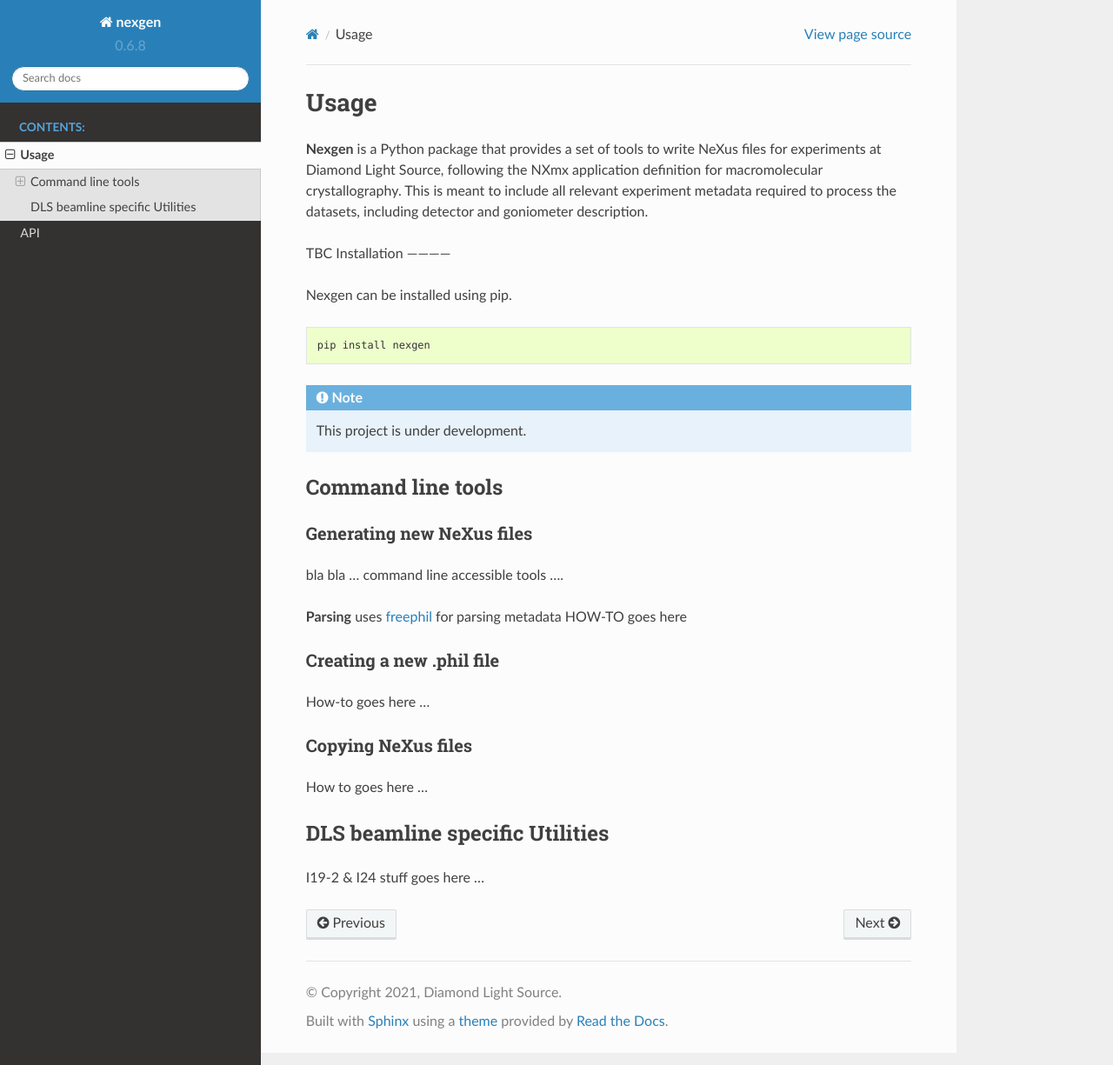
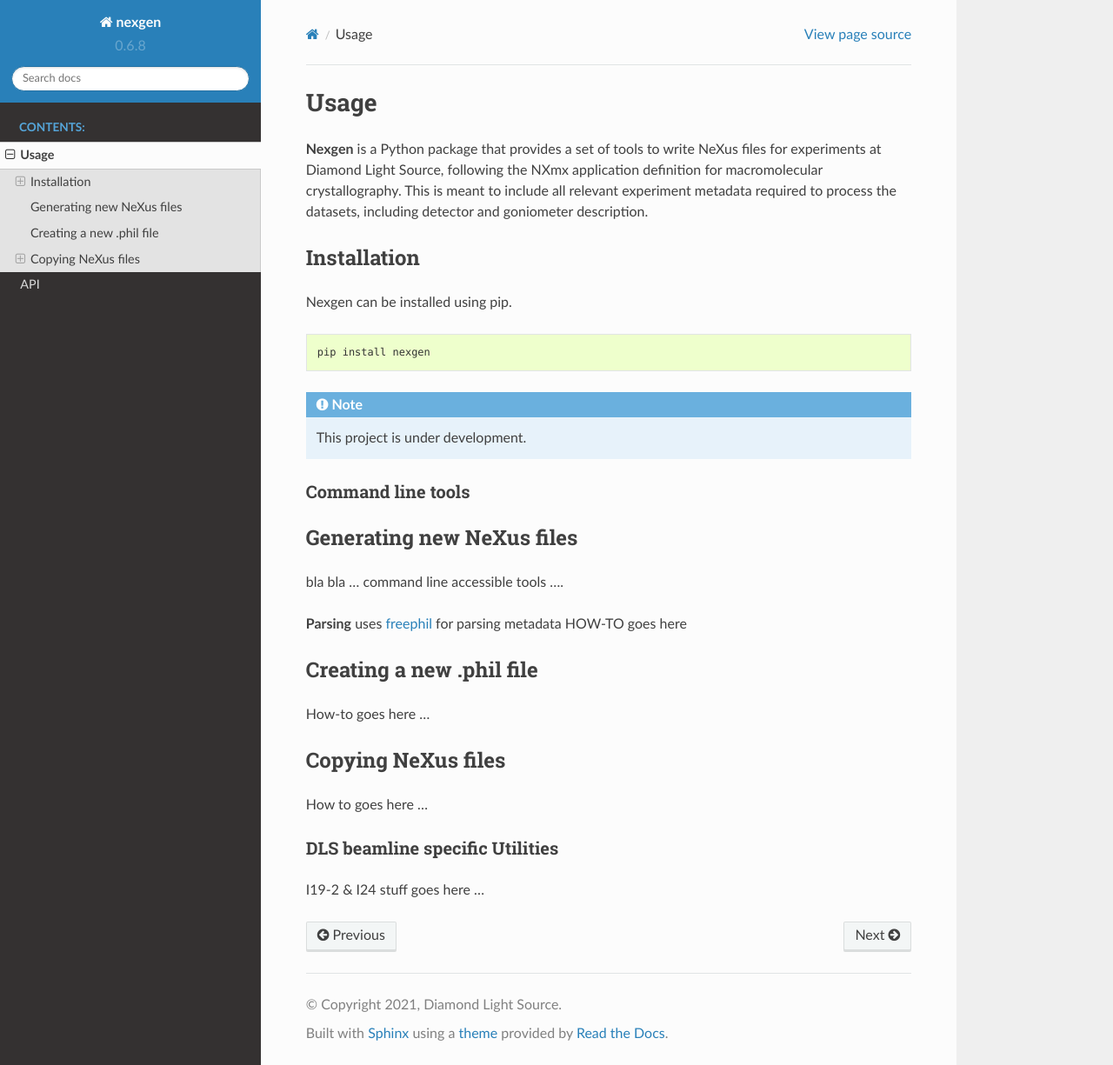
Before and after one commit to DiamondLightSource/nexgen, a Sphinx documentation site: the page built from docs/usage.rst, in a window 1280 px wide and 1225 px high. Shown: the whole window at 87% size. Built offline with Sphinx 7.4.7 and the Read the Docs theme 2.0.0, drawn with Linux system fonts in a browser that asks for light colours.

Commit message:
a few lines

```diff
--- a/docs/api.rst
+++ b/docs/api.rst
@@ -53,6 +53,10 @@
     :members:
 
 .. automodule:: nexgen.nxs_copy.CopyTristanNexus
+    :members:
+
+
+.. automodule:: nexgen.nxs_copy
     :members:
 
 
--- a/docs/usage.rst
+++ b/docs/usage.rst
@@ -6,7 +6,6 @@
 the NXmx application definition for macromolecular crystallography. This is meant to include all relevant experiment metadata
 required to process the datasets, including detector and goniometer description.
 
-TBC
 Installation
 ------------
 
```
